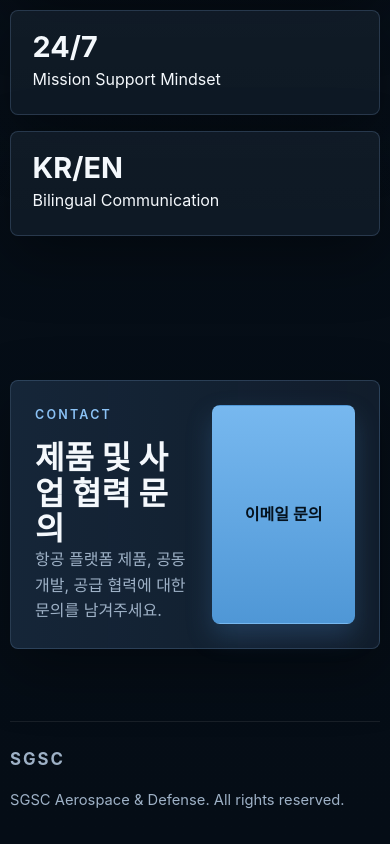
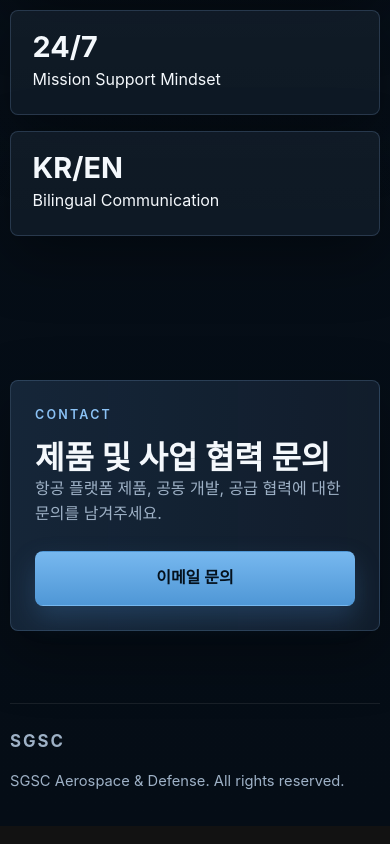
Before and after one commit to simulda62/SGSC, a React (Vite) app: page / in a window 390 px wide. Shown: the part 4232-5076 px from the top of the page. Built offline with nearby package versions, Linux system fonts and the light colour scheme.

Commit message:
Fix tablet contact stacking

```diff
--- a/src/App.css
+++ b/src/App.css
@@ -603,9 +603,13 @@ p {
   }
 
   .hero-grid,
-  .about-grid,
+  .about-grid {
+    grid-template-columns: 1fr;
+  }
+
   .contact-panel {
-    grid-template-columns: 1fr;
+    flex-direction: column;
+    align-items: flex-start;
   }
 
   .capability-grid,
```
